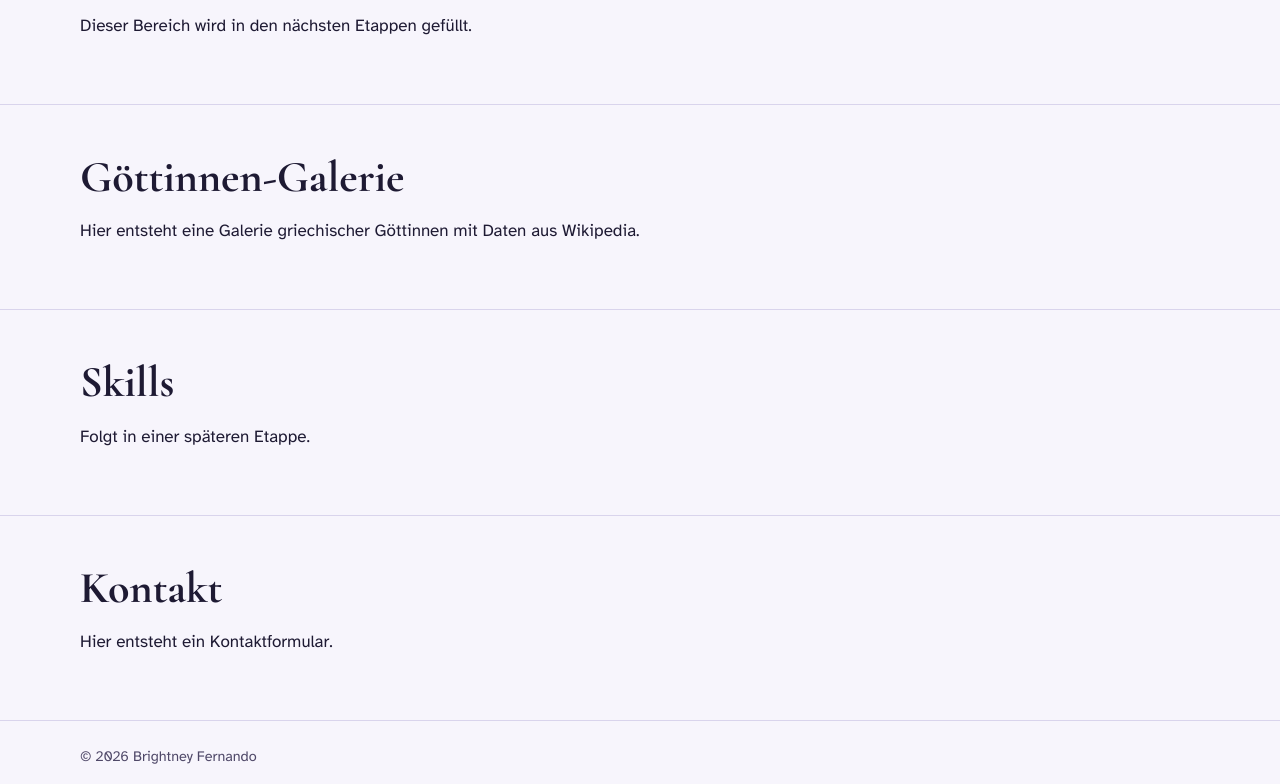
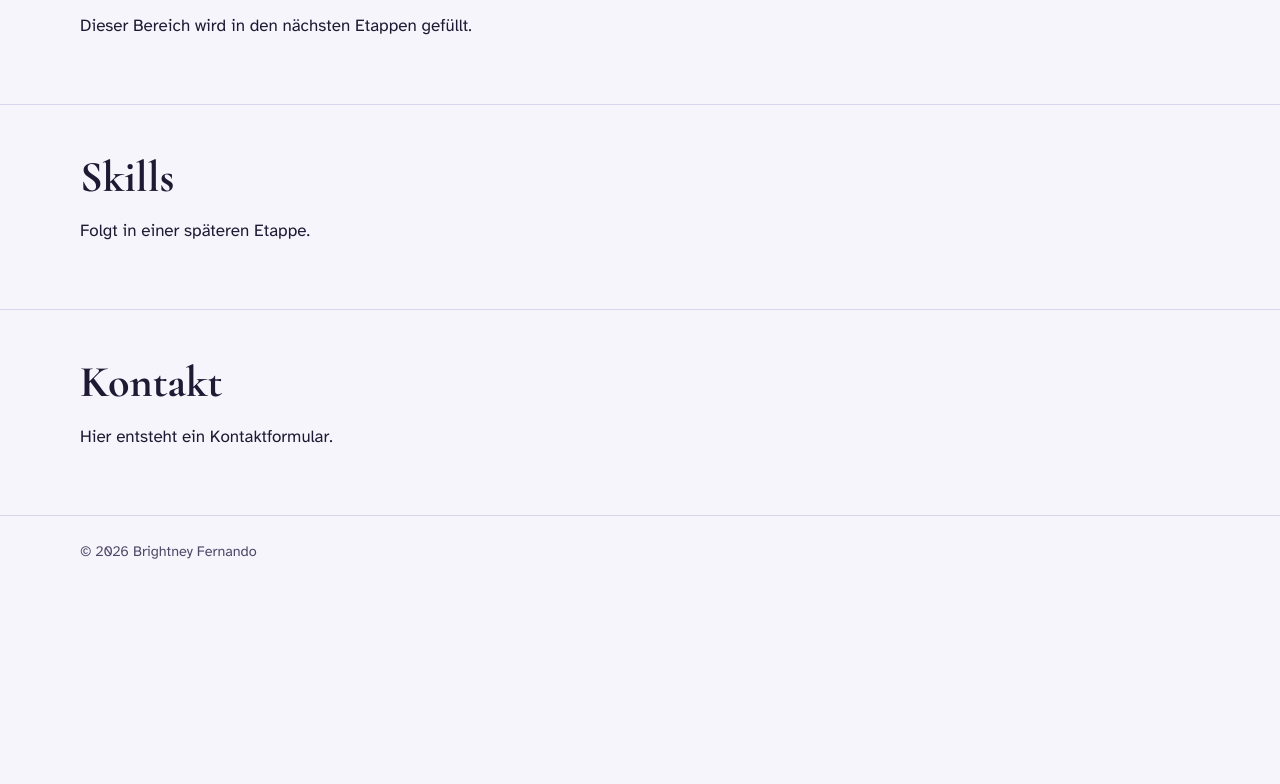
Before and after one commit to Fernb4/portfolio-page, a plain HTML site: page index.html in a window 1280 px wide. Shown: the part 1196-1980 px from the top of the page. After the commit the page ends 1783 px from the top, so only its background shows below. Drawn offline with nearby package versions, Linux system fonts and the light colour scheme.

Commit message:
Bereich Göttinnen-Galerie entfernt

```diff
--- a/index.html
+++ b/index.html
@@ -31,7 +31,6 @@
         <ul class="site-nav__list">
           <li><a href="#about">Über mich</a></li>
           <li><a href="#projects">Projekte</a></li>
-          <li><a href="#goddesses">Göttinnen</a></li>
           <li><a href="#skills">Skills</a></li>
           <li><a href="#contact">Kontakt</a></li>
         </ul>
@@ -81,13 +80,6 @@
       </div>
     </section>
 
-    <section class="section" id="goddesses" aria-labelledby="goddesses-title">
-      <div class="container">
-        <h2 class="section__title" id="goddesses-title">Göttinnen-Galerie</h2>
-        <p>Hier entsteht eine Galerie griechischer Göttinnen mit Daten aus Wikipedia.</p>
-      </div>
-    </section>
-
     <section class="section" id="skills" aria-labelledby="skills-title">
       <div class="container">
         <h2 class="section__title" id="skills-title">Skills</h2>
```
